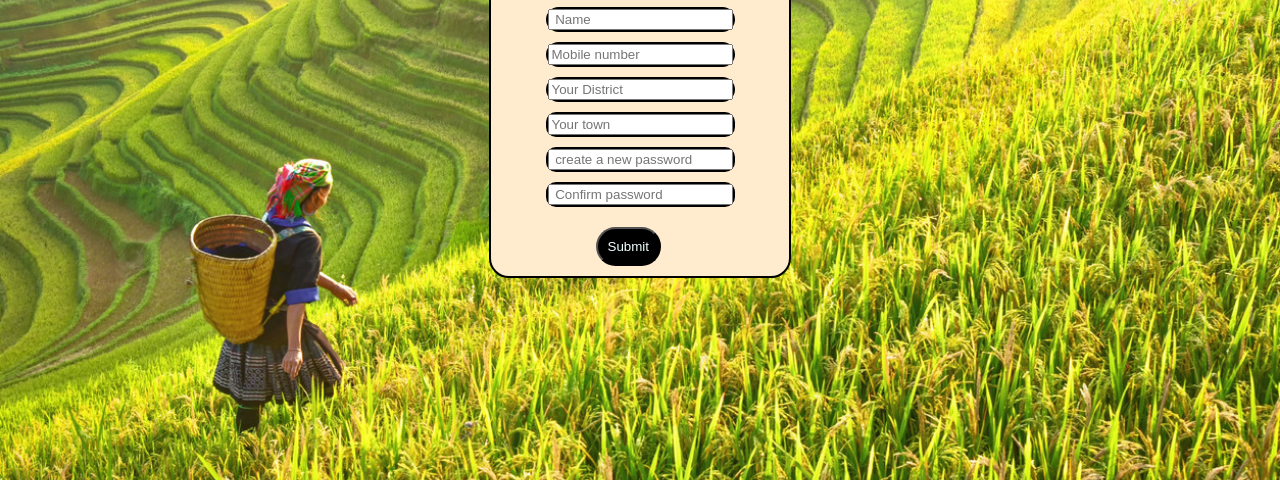
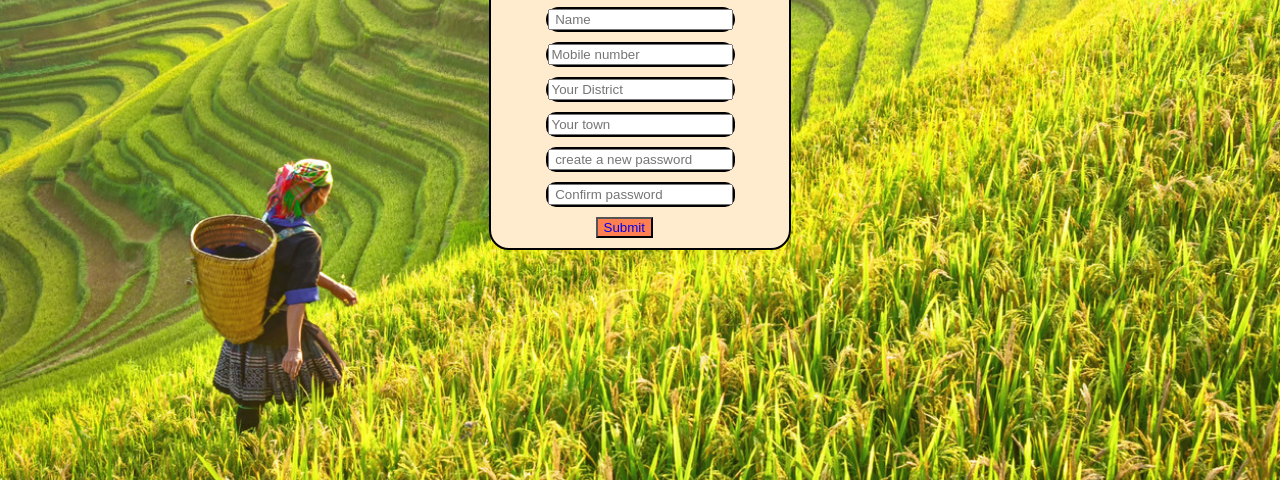
Before and after one commit to fssa-batch3/siva.gopi__web_project, a plain HTML site: page pages/Farmer/Farmer login page 2.html in a window 1280 px wide. Shown: the part 320-800 px from the top of the page. Drawn offline with Linux system fonts and the light colour scheme.

Commit message:
some url code

```diff
--- a/assets/mill owner .css/mill register 6.css
+++ b/assets/mill owner .css/mill register 6.css
@@ -1,3 +1,7 @@
+
+*{
+    text-decoration: none;
+}
 .container{
     display:flex;
     flex-direction: column;
--- a/assets/style.css/Farmer export 7 .css
+++ b/assets/style.css/Farmer export 7 .css
@@ -28,6 +28,7 @@ nav{
     cursor: pointer;
 
 }
+
 .sr{
     display: flex;
     flex-direction: row;
--- a/assets/style.css/Farmer request 11.css
+++ b/assets/style.css/Farmer request 11.css
@@ -44,8 +44,7 @@ button{
     border-color: aqua;
 }
 button:hover{
-    background-color: rgb(255, 0, 0);
-    border: rgb(255, 0, 0);
+
     cursor: pointer;
 
 
--- a/assets/style.css/farmer login page2.css
+++ b/assets/style.css/farmer login page2.css
@@ -1,3 +1,6 @@
+*{
+    text-decoration: none;
+}
 .container{
     display:flex;
     flex-direction: column;
@@ -22,6 +25,11 @@ form{
 }
  label{
     margin-top: 20px;
+}
+button{
+    margin-left: 50px;
+    background-color: coral !important;
+
 }
 .pro input{
     padding: 10px;
--- a/assets/user.css/user register 2.css
+++ b/assets/user.css/user register 2.css
@@ -1,3 +1,7 @@
+*{
+    text-decoration: none;
+}
+
 .container{
     display:flex;
     flex-direction: column;
--- a/pages/Farmer/Farmer login page 2.html
+++ b/pages/Farmer/Farmer login page 2.html
@@ -55,13 +55,13 @@
                     </div>
 
 
+                    <div>
 
-                     <div class="pro">
+                        <button class="pro">
+                            <a href="file:///C:/Users/SivaGopi/Desktop/siva.gopi__web_project/pages/Farmer/Farmer%20home%20page%204.html"> Submit </a>
+                        </button>
 
-                            <input type="submit" />
-
-                      </div>
-
+                  </div>
 
 
             </div>
```
Also changed, not shown: pages/Farmer/farmer export page 7 .html (+1 -1 lines), pages/Mill owner/mill register page 6.html (+1 -1 lines).
